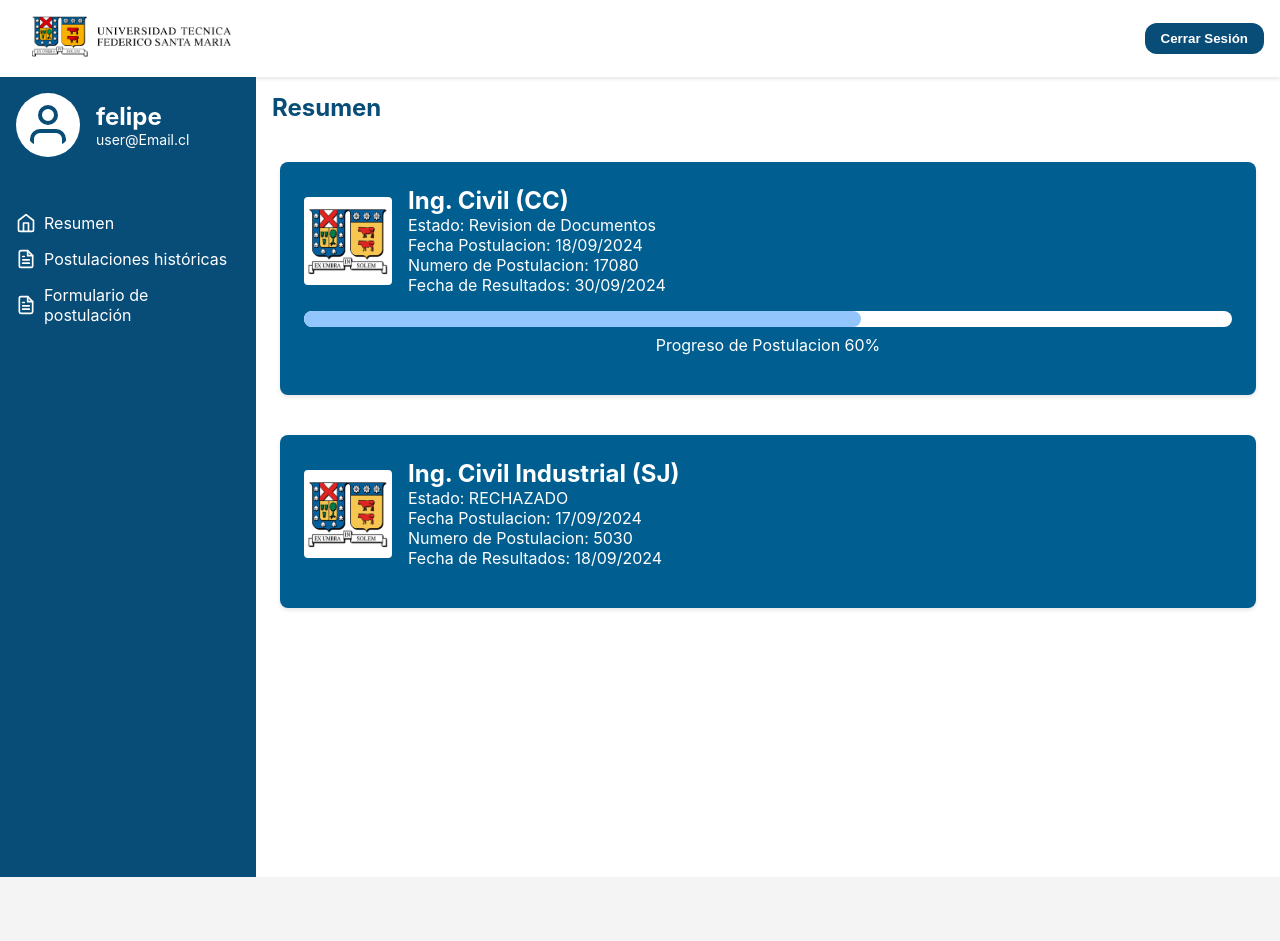
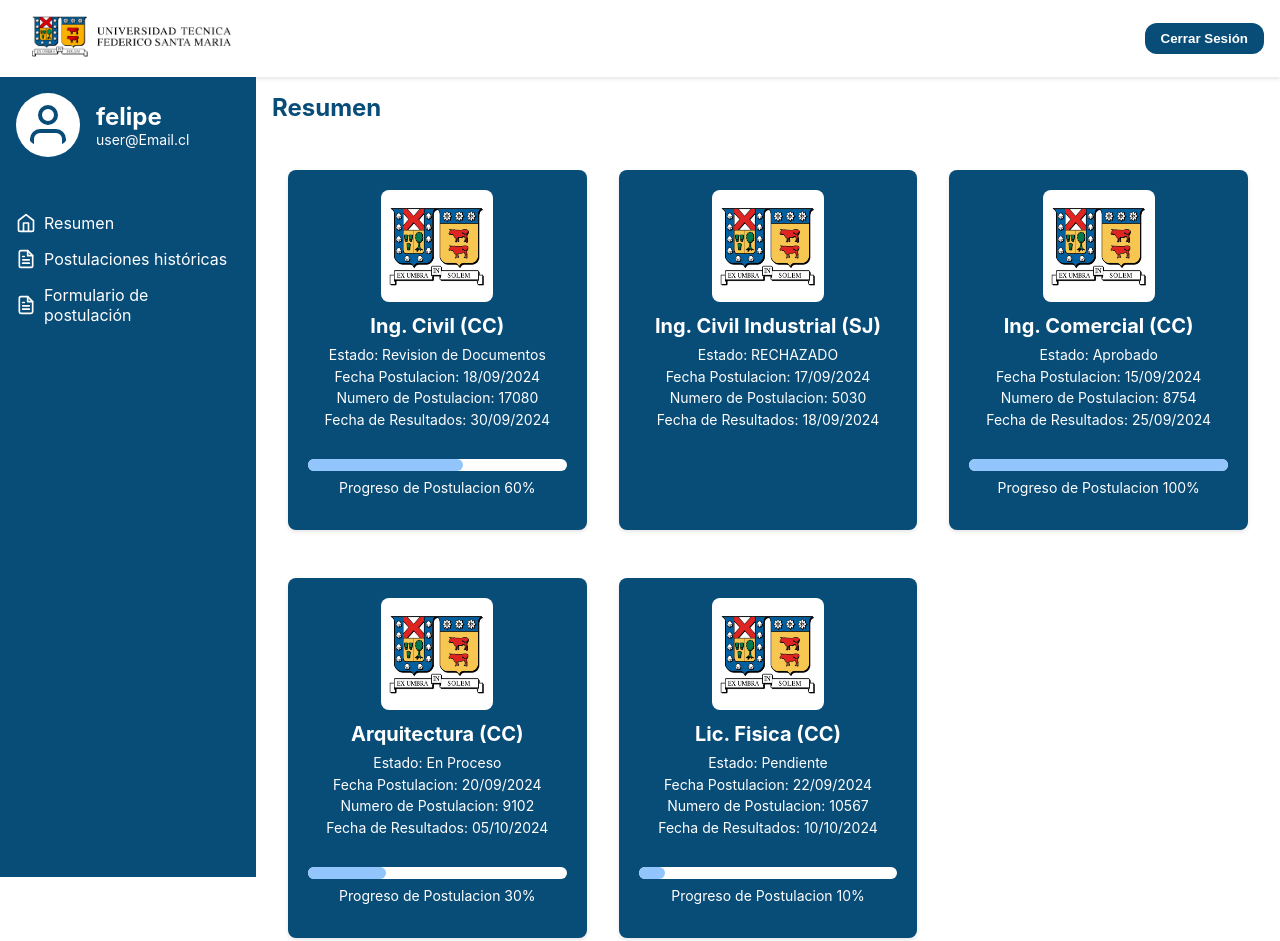
Before and after one commit to felosandoval/USMAdmissions, a React app: page /resumen in a window 1280 px wide. Before the commit the page ends 877 px from the top, so only its background shows below. Built offline with nearby package versions, Linux system fonts and the light colour scheme.

Commit message:
Cambios en CARDS de Resumen

```diff
--- a/src/pages/ResumenPage.jsx
+++ b/src/pages/ResumenPage.jsx
@@ -33,7 +33,7 @@ export default function ResumenPage() {
                   <img src={logo_escudo} alt="Logo_escudo" className="logo_escudo" />
                   <div className="card-title">
                     <h2>Ing. Civil (CC)</h2>
-                    <p> Estado: Revision de Documentos</p>
+                    <p>Estado: Revision de Documentos</p>
                     <p>Fecha Postulacion: 18/09/2024</p>
                     <p>Numero de Postulacion: 17080</p>
                     <p>Fecha de Resultados: 30/09/2024</p>
@@ -57,6 +57,57 @@ export default function ResumenPage() {
                   </div>
                 </div>
               </div>
+
+              <div className="card">
+                <div className="card-header">
+                  <img src={logo_escudo} alt="Logo_escudo" className="logo_escudo" />
+                  <div className="card-title">
+                    <h2>Ing. Comercial (CC)</h2>
+                    <p>Estado: Aprobado</p>
+                    <p>Fecha Postulacion: 15/09/2024</p>
+                    <p>Numero de Postulacion: 8754</p>
+                    <p>Fecha de Resultados: 25/09/2024</p>
+                  </div>
+                </div>
+                <div className="progress-bar">
+                  <div className="progress" style={{width: '100%'}}></div>
+                </div>
+                <p className="progress-text">Progreso de Postulacion 100%</p>
+              </div>
+
+              <div className="card">
+                <div className="card-header">
+                  <img src={logo_escudo} alt="Logo_escudo" className="logo_escudo" />
+                  <div className="card-title">
+                    <h2>Arquitectura (CC)</h2>
+                    <p>Estado: En Proceso</p>
+                    <p>Fecha Postulacion: 20/09/2024</p>
+                    <p>Numero de Postulacion: 9102</p>
+                    <p>Fecha de Resultados: 05/10/2024</p>
+                  </div>
+                </div>
+                <div className="progress-bar">
+                  <div className="progress" style={{width: '30%'}}></div>
+                </div>
+                <p className="progress-text">Progreso de Postulacion 30%</p>
+              </div>
+
+              <div className="card">
+                <div className="card-header">
+                  <img src={logo_escudo} alt="Logo_escudo" className="logo_escudo" />
+                  <div className="card-title">
+                    <h2>Lic. Fisica (CC)</h2>
+                    <p>Estado: Pendiente</p>
+                    <p>Fecha Postulacion: 22/09/2024</p>
+                    <p>Numero de Postulacion: 10567</p>
+                    <p>Fecha de Resultados: 10/10/2024</p>
+                  </div>
+                </div>
+                <div className="progress-bar">
+                  <div className="progress" style={{width: '10%'}}></div>
+                </div>
+                <p className="progress-text">Progreso de Postulacion 10%</p>
+              </div>
             </div>
           </main>
         </div>
--- a/src/stylesheets/pages/_resumen.scss
+++ b/src/stylesheets/pages/_resumen.scss
@@ -1,24 +1,18 @@
 @use "../base/variables";
 @use "../base/mixins";
 
-$primary-color: #005E90;
-$secondary-color: #005E90;
-$accent-color: #93c5fd;
-$background-color: #ffffff;
-$text-color: #ffffff;
-$header-color: #ffffff;
-$top-bar-color: #ffffff;
+$accent-color:#93c5fd;
 
 .resumen-page {
   display: flex;
   flex-direction: column;
   min-height: 100vh;
   font-family: -apple-system, BlinkMacSystemFont, 'Segoe UI', Roboto, Oxygen, Ubuntu, Cantarell, 'Open Sans', 'Helvetica Neue', sans-serif;
-  background-color: $background-color;
-  color: $text-color;
+  background-color: variables.$secondary-color;
+  color: variables.$secondary-color;
 
   .logo-container {
-    background-color: $top-bar-color;
+    background-color: variables.$secondary-color;
     padding: 1rem;
     position: static;
     display: flex;
@@ -49,14 +43,14 @@ $top-bar-color: #ffffff;
     padding-top: 0;
 
     header {
-      background-color: $header-color;
+      background-color: variables.$secondary-color;
       padding: 1rem;
 
       h1 {
         font-size: 1.5rem;
         font-weight: bold;
         margin: 0;
-        color: variables.$primary-color;
+        color: variables.$primary-color; // Changed to primary color
       }
     }
 
@@ -64,51 +58,61 @@ $top-bar-color: #ffffff;
       padding: 1.5rem;
 
       .application-cards {
-        display: flex;
-        flex-direction: column;
-        flex-wrap: wrap;
-        gap: 1.5rem;
+        display: grid;
+        grid-template-columns: repeat(auto-fill, minmax(280px, 1fr));
+        gap: 2rem;
+        padding: 0.5rem;
 
         .card {
-          flex: 1;
           display: flex;
           flex-direction: column;
-          justify-content: space-between;
-          background-color: $primary-color;
+          background-color: variables.$primary-color;
           border-radius: 0.5rem;
-          padding: 1.5rem;
+          padding: 1.25rem;
+          min-height: 320px;
+          max-height: 380px;
+          color: variables.$text-color-sidebar;
 
           .card-header {
-            @include mixins.flex-center;
+            display: flex;
+            flex-direction: column;
+            align-items: center;
+            text-align: center;
             margin-bottom: 1rem;
 
             img {
-              width: 5rem;
-              height: 5rem;
-              background-color: $text-color;
-              padding: 0.25rem;
-              border-radius: 0.25rem;
-              margin-right: 1rem;
+              width: 6rem;
+              height: 6rem;
+              background-color: variables.$secondary-color;
+              padding: 0.5rem;
+              border-radius: 0.5rem;
+              margin-bottom: 0.75rem;
             }
 
             .card-title {
+              width: 100%;
+
               h2 {
-                font-size: 1.5rem;
+                font-size: 1.25rem;
                 font-weight: bold;
-                margin: 0;
-                display: flex;
+                margin: 0 0 0.5rem 0;
+                justify-content: center;
               }
+
               p {
-                margin: 0;
-                display: flex;
+                margin: 0.25rem 0;
+                justify-content: center;
+                font-size: 0.875rem;
+                line-height: 1.25;
               }
             }
           }
 
           .progress-bar {
-            background-color: $background-color;
+            margin-top: auto;
+            background-color: variables.$secondary-color;
             border-radius: 9999px;
-            height: 1rem;
+            height: 0.75rem;
             width: 100%;
 
             .progress {
@@ -121,6 +125,7 @@ $top-bar-color: #ffffff;
           .progress-text {
             text-align: center;
             margin-top: 0.5rem;
+            font-size: 0.875rem;
           }
         }
       }
@@ -129,12 +134,22 @@ $top-bar-color: #ffffff;
 }
 
 @media (max-width: 768px) {
-  .logo-container {
-    position: static;
-    text-align: center;
-  }
+  .main-content {
+    main {
+      .application-cards {
+        grid-template-columns: 1fr;
 
-  .content-wrapper {
-    padding-top: 0;
+        .card {
+          min-height: 300px;
+
+          .card-header {
+            img {
+              width: 5rem;
+              height: 5rem;
+            }
+          }
+        }
+      }
+    }
   }
 }
```
